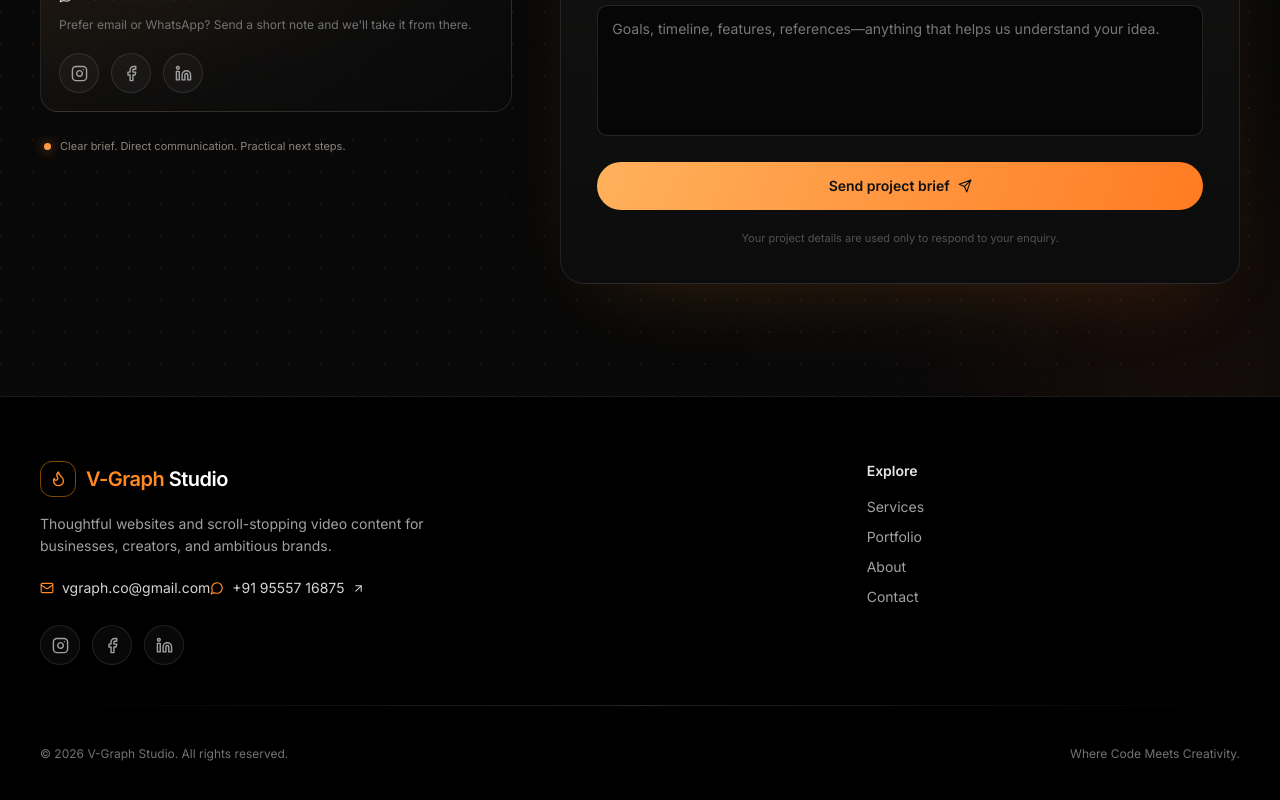
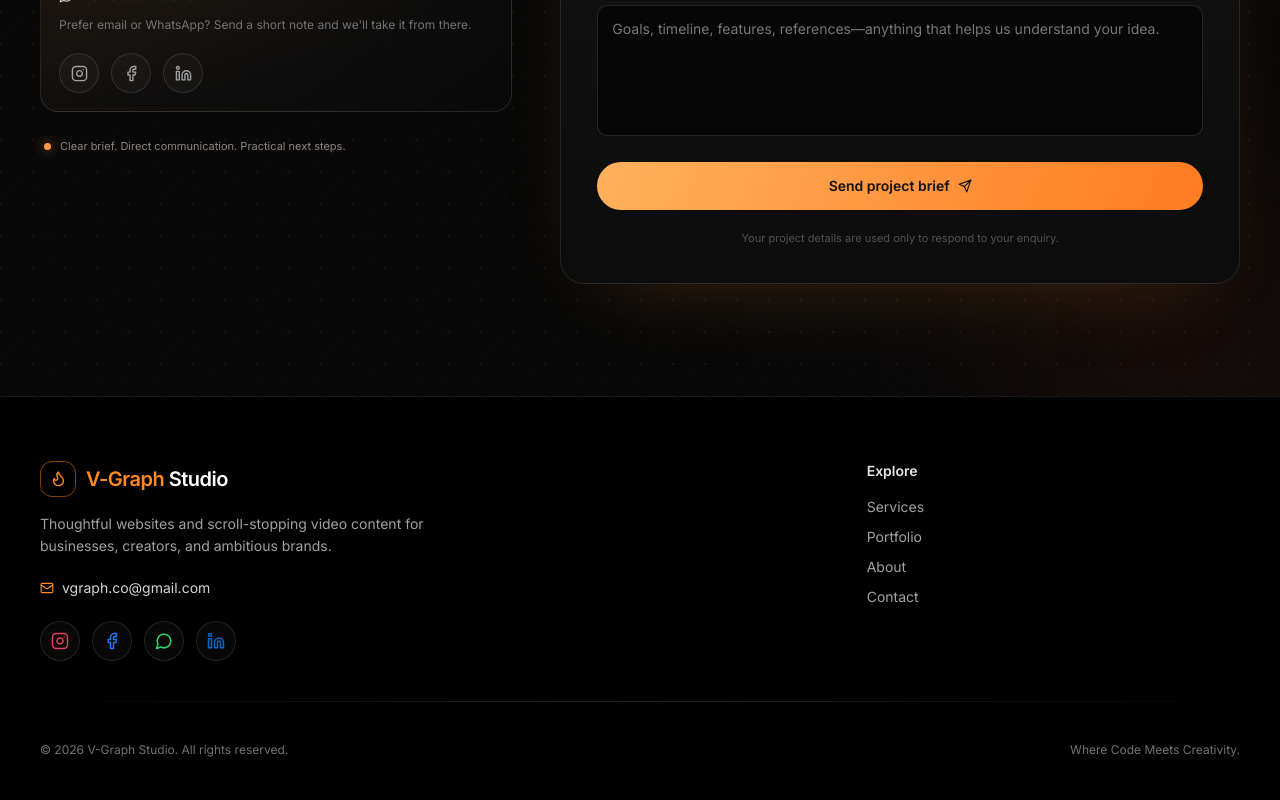
Before and after one commit to mirzahasnain-git/forge-studio-website, a React (Vite) app: page /contact in a window 1280 px wide. Shown: the part 885-1685 px from the top of the page. Built offline with nearby package versions, Linux system fonts and the light colour scheme; no server answers.

Commit message:
Use brand-colored social icons and icon-only WhatsApp in footer

```diff
--- a/src/components/Footer.jsx
+++ b/src/components/Footer.jsx
@@ -1,6 +1,6 @@
 import React from "react";
 import { Link } from "react-router-dom";
-import { Flame, Mail, Instagram, Facebook, Linkedin, MessageCircle, ArrowUpRight } from "lucide-react";
+import { Flame, Mail, Instagram, Facebook, Linkedin, MessageCircle } from "lucide-react";
 
 const Footer = () => {
   const contactEmail = import.meta.env.VITE_CONTACT_EMAIL || "vgraph.co@gmail.com";
@@ -22,18 +22,16 @@ const Footer = () => {
             <a href={`mailto:${contactEmail}`} className="inline-flex items-center gap-2 mt-5 text-sm text-neutral-300 hover:text-lime transition-colors">
               <Mail size={14} className="text-lime" /> {contactEmail}
             </a>
-            <a href="https://wa.me/919555716875" target="_blank" rel="noreferrer" className="inline-flex items-center gap-2 mt-3 text-sm text-neutral-300 hover:text-lime transition-colors">
-              <MessageCircle size={14} className="text-lime" /> +91 95557 16875 <ArrowUpRight size={13}/>
-            </a>
-            <div className="mt-6 flex items-center gap-3" aria-label="V-Graph Studio social media links">
+            <div className="mt-5 flex items-center gap-3" aria-label="V-Graph Studio social media links">
               {[
-                { label: "Instagram", href: "https://www.instagram.com/vgraphstudio?exln=ZHdldzBqNXoyOHhp", Icon: Instagram },
-                { label: "Facebook", href: "https://www.facebook.com/share/1A45mEuro4/", Icon: Facebook },
-                { label: "LinkedIn", href: "https://www.linkedin.com/in/v-graph-studio-230489448", Icon: Linkedin },
-              ].map(({ label, href, Icon }) => (
+                { label: "Instagram", href: "https://www.instagram.com/vgraphstudio?exln=ZHdldzBqNXoyOHhp", Icon: Instagram, color: "text-[#E4405F]" },
+                { label: "Facebook", href: "https://www.facebook.com/share/1A45mEuro4/", Icon: Facebook, color: "text-[#1877F2]" },
+                { label: "WhatsApp", href: "https://wa.me/919555716875", Icon: MessageCircle, color: "text-[#25D366]" },
+                { label: "LinkedIn", href: "https://www.linkedin.com/in/v-graph-studio-230489448", Icon: Linkedin, color: "text-[#0A66C2]" },
+              ].map(({ label, href, Icon, color }) => (
                 <a key={label} href={href} target="_blank" rel="noreferrer" aria-label={label} title={label}
-                  className="flex h-10 w-10 items-center justify-center rounded-full border border-white/10 bg-white/[0.03] text-neutral-400 transition-all duration-300 hover:-translate-y-1 hover:border-orange-400/60 hover:bg-orange-400/10 hover:text-orange-300">
-                  <Icon size={17}/>
+                  className={`flex h-10 w-10 items-center justify-center rounded-full border border-white/10 bg-white/[0.03] ${color} transition-all duration-300 hover:-translate-y-1 hover:border-white/25 hover:bg-white/[0.08]`}>
+                  <Icon size={18}/>
                 </a>
               ))}
             </div>
```
